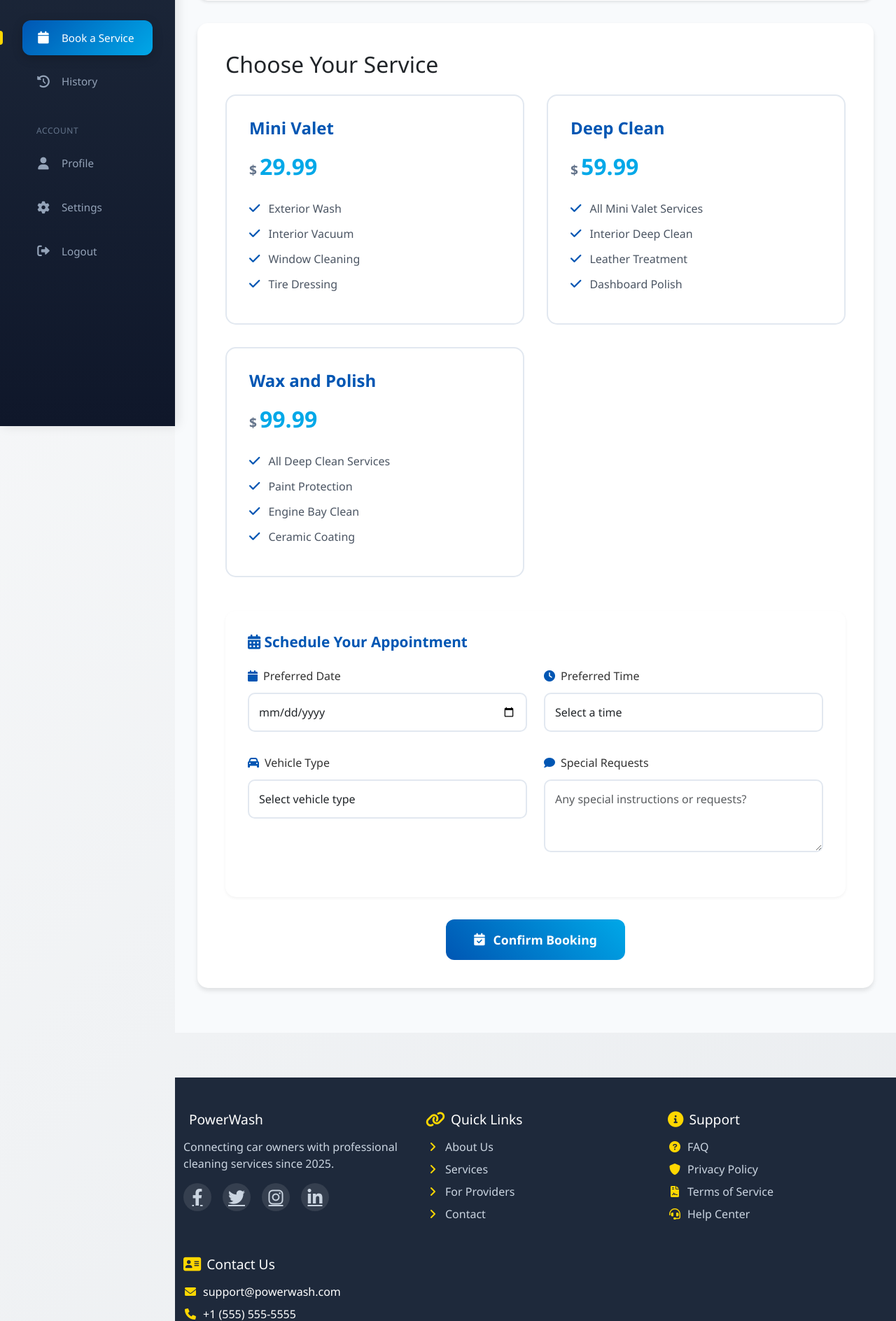
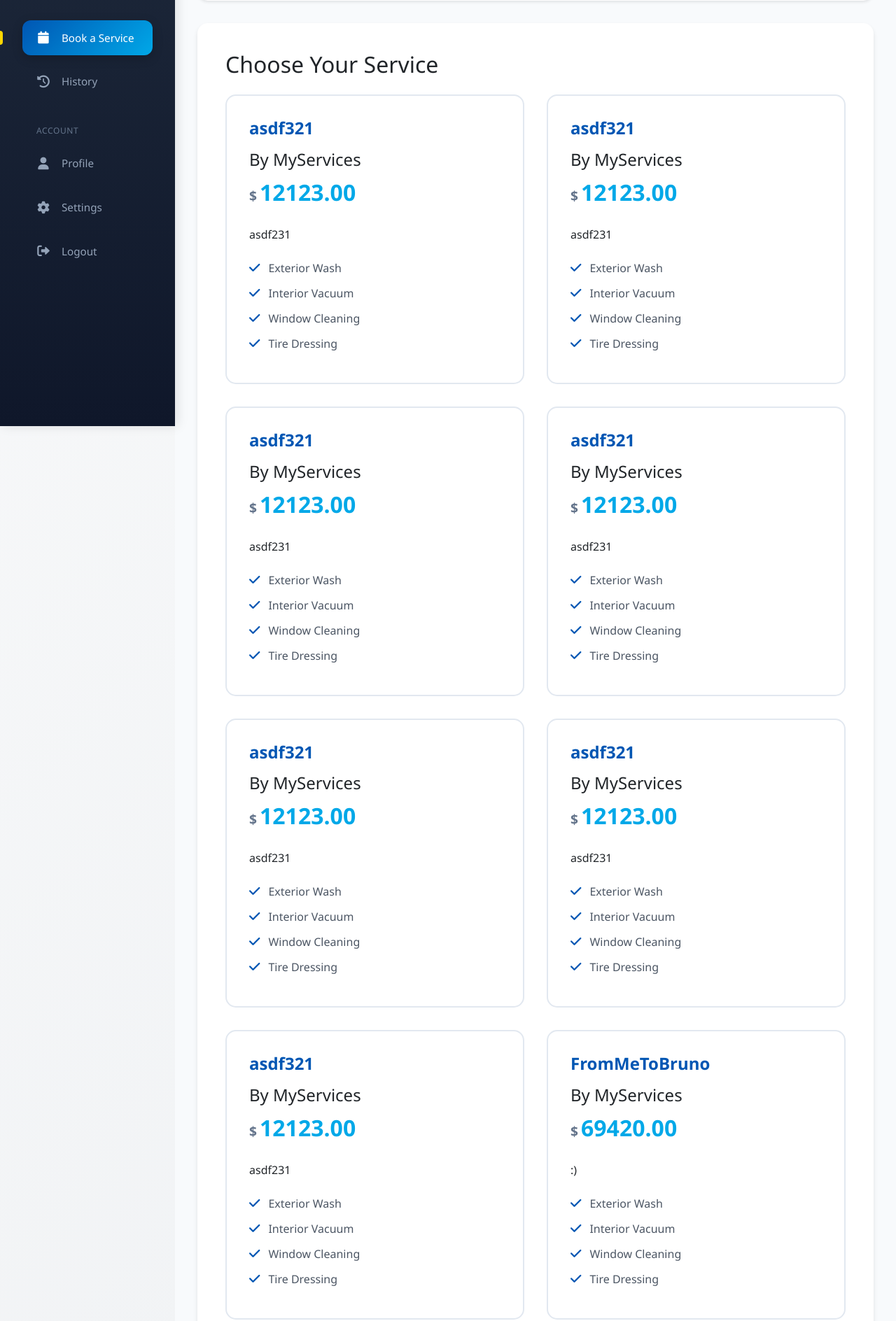
Before and after one commit to github347/PowerWash, a Django app: page /dashboard/booking/ in a window 1280 px wide. Shown: the part 191-2079 px from the top of the page at 70% size. Run offline with Django 5.2, Linux system fonts and the light colour scheme; a user stored in the database is signed in; data comes from the database, SQL or seed files in the repository; both versions use the stored data as it was after the commit.

Commit message:
Added Service viewing from customer dashboard

```diff
--- a/PowerWash-dev/powerwash/templates/dashboard/booking.html
+++ b/PowerWash-dev/powerwash/templates/dashboard/booking.html
@@ -504,6 +504,24 @@
 
                 <h2 class="mb-4">Choose Your Service</h2>
                 <div class="service-options">
+
+                    {% for i in services %}
+                        <div class="service-option" onclick="selectService(this, 'mini')">
+                        <h3>{{ i.name }}</h3>
+                        <h4>By {{ i.page.title }}</h4>
+                        <div class="service-price">{{ i.price }}</div>
+                        <div>{{ i.description }}</div>
+                        <ul class="features-list">
+                            <li><i class="fas fa-check"></i> Exterior Wash</li>
+                            <li><i class="fas fa-check"></i> Interior Vacuum</li>
+                            <li><i class="fas fa-check"></i> Window Cleaning</li>
+                            <li><i class="fas fa-check"></i> Tire Dressing</li>
+                        </ul>
+                        <input type="radio" name="service_type" value="mini" class="d-none">
+                    </div>
+                    {% endfor %}
+
+
                     <div class="service-option" onclick="selectService(this, 'mini')">
                         <h3>Mini Valet</h3>
                         <div class="service-price">29.99</div>
--- a/PowerWash-dev/powerwash/templates/registration/register.html
+++ b/PowerWash-dev/powerwash/templates/registration/register.html
@@ -505,7 +505,6 @@
 
                 <form method="post">
                     {% csrf_token %}
-                    <!-- TODO: Need to add account_type input to the backend -->
                     <input type="hidden" name="account_type" id="account_type" value='customer'>
 
 
--- a/PowerWash-dev/powerwash/views.py
+++ b/PowerWash-dev/powerwash/views.py
@@ -138,6 +138,10 @@ def service_view(response, title):
 def customer_dashboard(request):
     """Renders the customer dashboard."""
     user = request.user
+
+
+
+
     bookings = Booking.objects.filter(user=user)
 
     # Active = pending or confirmed
@@ -182,7 +186,12 @@ def customer_dashboard(request):
 @login_required
 def booking_view(request):
     """Handles booking a service."""
+    services = Service.objects.all()
+
     if request.method == 'POST':
+
+
+
         try:
             booking = Booking(
                 user=request.user,
@@ -197,7 +206,7 @@ def booking_view(request):
             return redirect('customer_dashboard')
         except Exception as e:
             messages.error(request, f'Error creating booking: {str(e)}')
-    return render(request, 'dashboard/booking.html')
+    return render(request, 'dashboard/booking.html', {'services': services})
 
 # View for booking history (requires login)
 @login_required
```
Also changed, not shown: PowerWash-dev/db.sqlite3.
